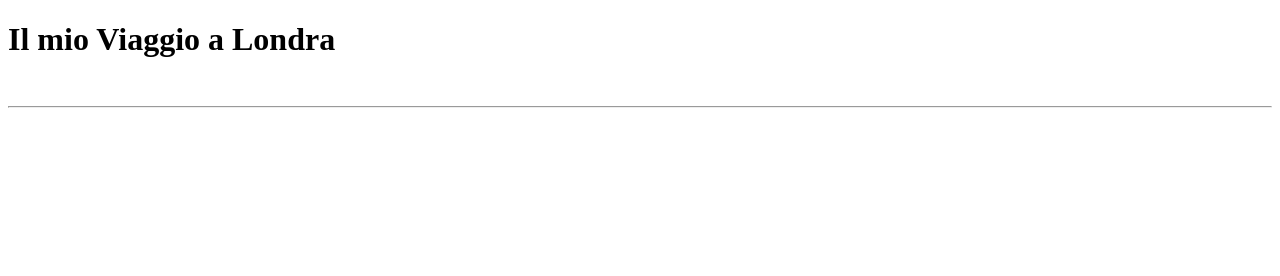
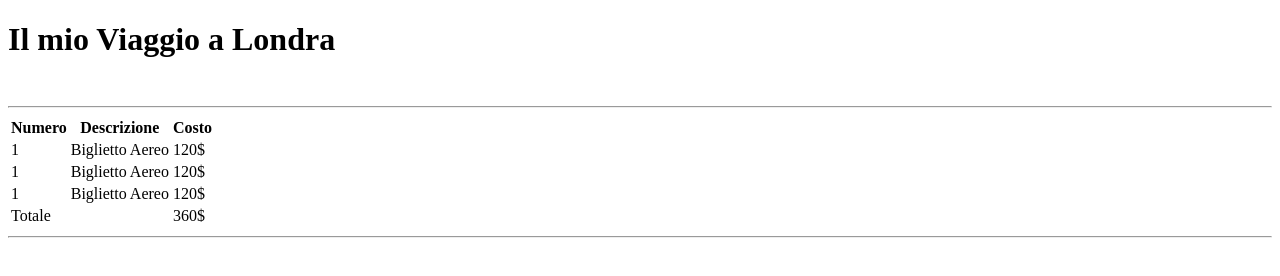
Before and after one commit to GiadaPirone/html-london-trip, a plain HTML site: page index.html in a window 1280 px wide. Drawn offline with Linux system fonts and the light colour scheme.

Commit message:
inserimento tabella spese

```diff
--- a/index.html
+++ b/index.html
@@ -17,6 +17,54 @@
     </header>
     <hr>
 
+    <!-- tabella spese viaggio -->
+    <table>
+    <!-- intestazione tabella-->
+        <thead>
+            <th>Numero</th>
+            <th>Descrizione</th>
+            <th>Costo</th>
+        </thead>
+    <!-- corpo della tabella -->
+        <tbody>
+         <tr>
+            <td>1</td>
+            <td>Biglietto Aereo</td>
+            <td>120$</td>
+         </tr>
+        </tbody>
+
+        <tbody>
+          <tr>
+            <td>1</td>
+            <td>Biglietto Aereo</td>
+            <td>120$</td>
+          </tr>
+        </tbody>
+
+        <tbody>
+          <tr>
+            <td>1</td>
+            <td>Biglietto Aereo</td>
+            <td>120$</td>
+           </tr>
+        </tbody>
+
+        <tfoot>
+          <tr>
+            <td>Totale</td>
+            <td></td>
+            <td>360$</td>
+          </tr>
+        </tfoot>
+
+    </table>
+    <hr>
+
+
+
+
+
 
 </body>
 </html>
```
